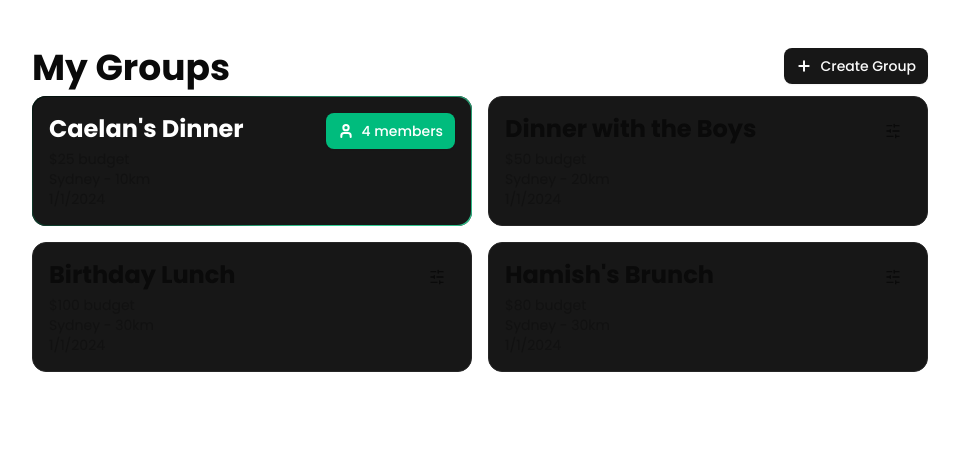
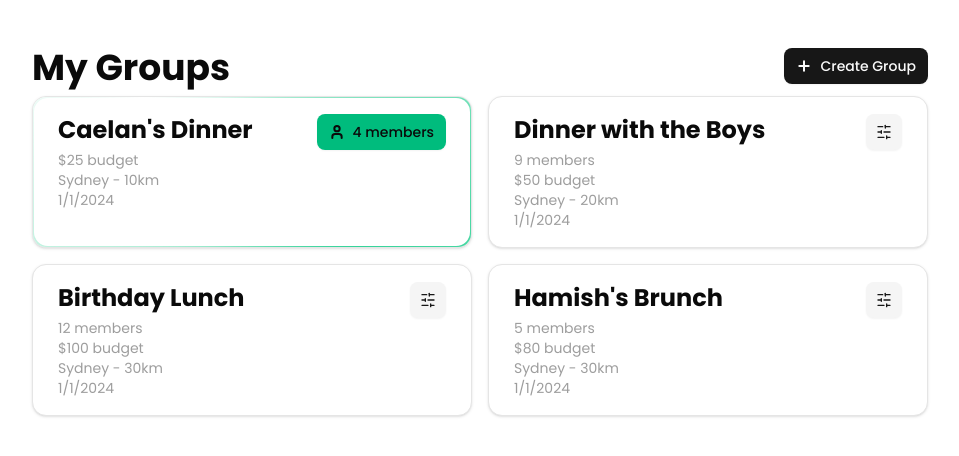
Before and after one commit to kevinnhou/next-hackathon, a Next.js app: page /groups in a window 1280 px wide. Shown: the top 456 px of the page, without its empty margins (160-1119 px from the left). Built offline with nearby package versions, Linux system fonts and the light colour scheme.

Commit message:
fix: light mode implemented card component

```diff
--- a/src/components/groups/card.tsx
+++ b/src/components/groups/card.tsx
@@ -6,6 +6,7 @@ import type React from "react";
 import Link from "next/link";
 import { cn } from "@/lib/utils";
 import { Slider } from "@radix-ui/react-slider";
+import { Card, CardContent, CardHeader, CardTitle } from "@/components/ui/card";
 
 interface GroupCardProps {
   name: string;
@@ -28,22 +29,23 @@ export function GroupCard({
 }: GroupCardProps) {
   if (active) {
     return (
-      <div className="relative inline-flex h-full grow flex-col overflow-hidden rounded-xl bg-neutral-900 p-[1px] focus:ring-2 focus:ring-slate-400 focus:ring-offset-2 focus:ring-offset-slate-50 focus:outline-none">
-        <span className="absolute inset-[-1000%] animate-[spin_5s_linear_infinite] bg-[conic-gradient(from_90deg_at_50%_50%,#34D399_0%,#000000_50%,#34D399_100%)]" />
-        <span className="flex h-full w-full flex-col rounded-xl bg-neutral-900 p-4 text-white backdrop-blur-3xl">
-          <div className="flex flex-row justify-between">
-            <h2 className="text-2xl font-bold">{name}</h2>
+      <Card className="relative inline-flex h-full grow flex-col overflow-hidden rounded-xl bg-card p-[1px]">
+        <span className="absolute inset-[-1000%] animate-[spin_5s_linear_infinite] bg-[conic-gradient(from_90deg_at_50%_50%,#34D399_0%,#ffffff_50%,#34D399_100%)] dark:bg-[conic-gradient(from_90deg_at_50%_50%,#34D399_0%,#000000_50%,#34D399_100%)]" />
+        <span className="flex h-full w-full flex-col rounded-xl bg-card py-4 text-card-foreground backdrop-blur-3xl">
+          <CardHeader className="flex flex-row justify-between">
+            <CardTitle className="text-2xl font-bold">{name}</CardTitle>
             <Button
               asChild
-              className="bg-emerald-500 text-white hover:bg-emerald-600"
+              className="bg-emerald-500 text-card-foreground hover:bg-emerald-600"
             >
               <Link href="/choose">
                 <User strokeWidth={3} />
                 {users} members
               </Link>
             </Button>
-          </div>
+          </CardHeader>
 
+          <CardContent>
             <p className="text-sm text-foreground/40">${budget} budget</p>
             <p className="text-sm text-foreground/40">
               {location} - {radius}km
@@ -51,21 +53,24 @@ export function GroupCard({
             <p className="text-sm text-foreground/40">
               {date.toLocaleDateString()}
             </p>
+          </CardContent>
         </span>
-      </div>
+      </Card>
     );
   } else {
     return (
-      <div className="flex flex-col rounded-xl border border-neutral-800 bg-neutral-900 p-4">
-        <div className="flex flex-row justify-between">
-          <h2 className="text-2xl font-bold">{name}</h2>
-          <Button asChild variant="ghost" size="icon">
+      <Card className="flex flex-col rounded-xl border bg-card p-[1px]">
+        <div className="py-4">
+          <CardHeader className="flex flex-row justify-between">
+            <CardTitle className="text-2xl font-bold">{name}</CardTitle>
+            <Button asChild variant="secondary" size="icon">
               <Link href="/config">
                 <SlidersHorizontal strokeWidth={2} />
               </Link>
             </Button>
-        </div>
-        {/*<p className="text-sm text-foreground/40">{users} members</p>*/}
+          </CardHeader>
+          <CardContent>
+            <p className="text-sm text-foreground/40">{users} members</p>
             <p className="text-sm text-foreground/40">${budget} budget</p>
             <p className="text-sm text-foreground/40">
               {location} - {radius}km
@@ -73,7 +78,9 @@ export function GroupCard({
             <p className="text-sm text-foreground/40">
               {date.toLocaleDateString()}
             </p>
+          </CardContent>
         </div>
+      </Card>
     );
   }
 }
--- a/src/components/providers.tsx
+++ b/src/components/providers.tsx
@@ -6,7 +6,12 @@ import { Toaster } from "sonner";
 
 export default function Providers({ children }: { children: ReactNode }) {
   return (
-    <ThemeProvider attribute="class" disableTransitionOnChange enableSystem>
+    <ThemeProvider
+      attribute="class"
+      disableTransitionOnChange
+      enableSystem
+      defaultTheme="light"
+    >
       <ToasterProvider />
       {children}
     </ThemeProvider>
```
Lines whose indentation alone changed are shown as unchanged.
